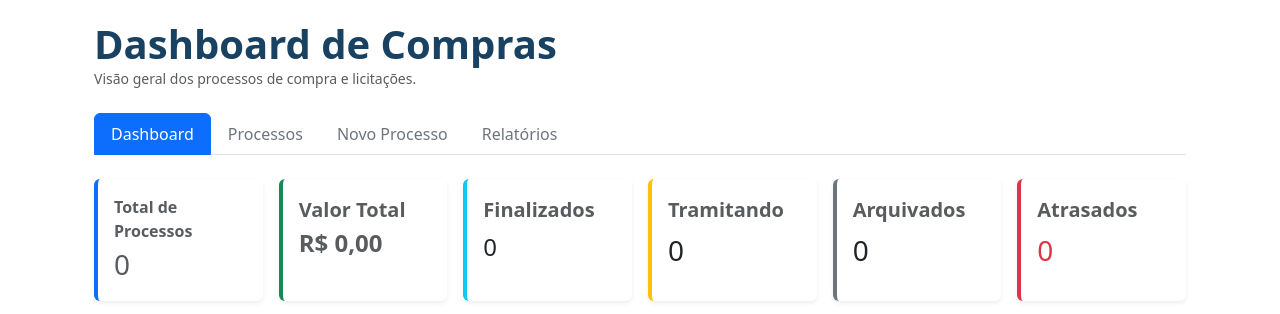
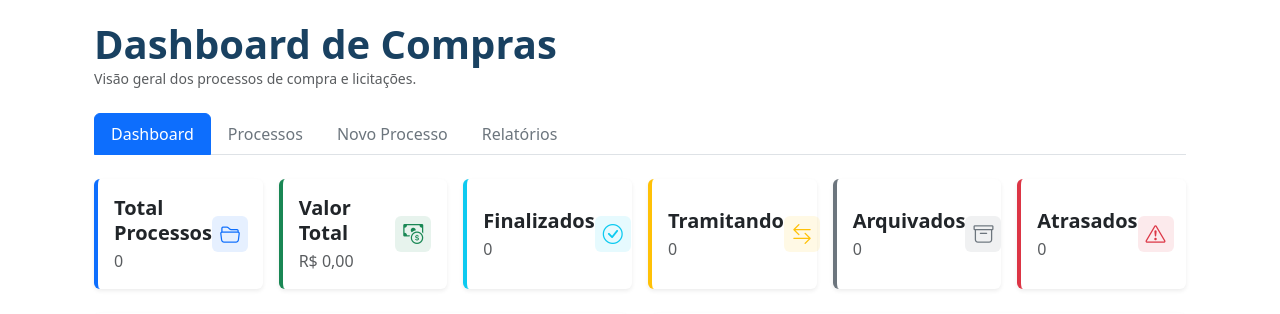
Before and after one commit to JulianeFerreira/SIGMATIC, a Django app: page /compras/ in a window 1280 px wide; the page is wider, and only the part inside the window is pictured. Shown: the part 161-475 px from the top of that part. Run offline with Django 5.2, Linux system fonts and the light colour scheme.

Commit message:
style: Inserido ícones nos cards de métricas

```diff
--- a/templates/contratacoes/compras/dashboard.html
+++ b/templates/contratacoes/compras/dashboard.html
@@ -30,56 +30,104 @@
         </ul>
 
     <div class="row g-3 mb-4">
+    <!-- Card: Total de Processos -->
     <div class="col-md-4 col-xl-2">
-            <div class="card h-100 shadow-sm border-0 border-start border-primary border-4 bg-white">
-                <div class="card-body p-3">
-                    <span class="text-muted fw-semibold d-block fs-6">Total de Processos</span>
-                    <span class="text-muted small d-block fs-3" id="metric-valor" id="metric-total">0</span>
+        <div class="card h-100 border-0 shadow-sm border-start border-primary border-4 bg-white">
+            <div class="card-body d-flex align-items-center justify-content-between p-3">
+                <div>
+                    <!-- Texto Maior (fs-5 e fw-semibold) -->
+                    <h6 class="text-dark fw-semibold mb-1 fs-5 lh-sm">Total Processos</h6>
+                    <!-- Valor Menor (fs-6 e text-muted) -->
+                    <span class="fs-6 fw-normal text-muted" id="metric-total">0</span>
+                </div>
+                <div class="bg-primary bg-opacity-10 p-2 rounded">
+                    <i class="bi bi-folder2-open text-primary fs-5 d-flex"></i>
+                </div>
             </div>
         </div>
     </div>
 
+    <!-- Card: Valor Total -->
     <div class="col-md-4 col-xl-2">
-            <div class="card h-100 shadow-sm border-0 border-start border-success border-4 bg-white">
-                <div class="card-body p-3">
-                    <span class="text-muted fw-semibold d-block fs-5">Valor Total</span>
-                    <span class="text-muted small fw-semibold d-block fs-4" id="metric-valor">R$ 0,00</span>
+        <div class="card h-100 border-0 shadow-sm border-start border-success border-4 bg-white">
+            <div class="card-body d-flex align-items-center justify-content-between p-3">
+                <div>
+                    <!-- Texto Maior -->
+                    <h6 class="text-dark fw-semibold mb-1 fs-5 lh-sm">Valor Total</h6>
+                    <!-- Valor Menor -->
+                    <span class="fs-6 fw-normal text-muted" id="metric-valor">R$ 0,00</span>
+                </div>
+                <div class="bg-success bg-opacity-10 p-2 rounded">
+                    <i class="bi bi-cash-coin text-success fs-5 d-flex"></i>
+                </div>
             </div>
         </div>
     </div>
 
+    <!-- Card: Finalizados -->
     <div class="col-md-4 col-xl-2">
-            <div class="card h-100 shadow-sm border-0 border-start border-info border-4 bg-white">
-                <div class="card-body p-3">
-                    <span class="text-muted fw-semibold d-block fs-5">Finalizados</span>
-                    <span class="text-dark d-block mt-1 fs-4" id="metric-finalizados">0</span>
+        <div class="card h-100 border-0 shadow-sm border-start border-info border-4 bg-white">
+            <div class="card-body d-flex align-items-center justify-content-between p-3">
+                <div>
+                    <!-- Texto Maior -->
+                    <h6 class="text-dark fw-semibold mb-1 fs-5 lh-sm">Finalizados</h6>
+                    <!-- Valor Menor -->
+                    <span class="fs-6 fw-normal text-muted" id="metric-finalizados">0</span>
+                </div>
+                <div class="bg-info bg-opacity-10 p-2 rounded">
+                    <i class="bi bi-check-circle text-info fs-5 d-flex"></i>
+                </div>
             </div>
         </div>
     </div>
 
+    <!-- Card: Tramitando -->
     <div class="col-md-4 col-xl-2">
-            <div class="card h-100 shadow-sm border-0 border-start border-warning border-4 bg-white">
-                <div class="card-body p-3">
-                    <span class="text-muted fw-semibold d-block fs-5">Tramitando</span>
-                    <span class="fs-3 text-dark d-block mt-1" id="metric-tramitando">0</span>
+        <div class="card h-100 border-0 shadow-sm border-start border-warning border-4 bg-white">
+            <div class="card-body d-flex align-items-center justify-content-between p-3">
+                <div>
+                    <!-- Texto Maior -->
+                    <h6 class="text-dark fw-semibold mb-1 fs-5 lh-sm">Tramitando</h6>
+                    <!-- Valor Menor -->
+                    <span class="fs-6 fw-normal text-muted" id="metric-tramitando">0</span>
+                </div>
+                <div class="bg-warning bg-opacity-10 p-2 rounded">
+                    <i class="bi bi-arrow-left-right text-warning fs-5 d-flex"></i>
+                </div>
             </div>
         </div>
     </div>
 
+    <!-- Card: Arquivados -->
     <div class="col-md-4 col-xl-2">
-            <div class="card h-100 shadow-sm border-0 border-start border-secondary border-4 bg-white">
-                <div class="card-body p-3">
-                    <span class="text-muted fw-semibold d-block fs-5">Arquivados</span>
-                    <span class="fs-3 text-dark d-block mt-1" id="metric-arquivados">0</span>
+        <div class="card h-100 border-0 shadow-sm border-start border-secondary border-4 bg-white">
+            <div class="card-body d-flex align-items-center justify-content-between p-3">
+                <div>
+                    <!-- Texto Maior -->
+                    <h6 class="text-dark fw-semibold mb-1 fs-5 lh-sm">Arquivados</h6>
+                    <!-- Valor Menor -->
+                    <span class="fs-6 fw-normal text-muted" id="metric-arquivados">0</span>
+                </div>
+                <div class="bg-secondary bg-opacity-10 p-2 rounded">
+                    <i class="bi bi-archive text-secondary fs-5 d-flex"></i>
+                </div>
             </div>
         </div>
     </div>
 
+    <!-- Card: Atrasados -->
     <div class="col-md-4 col-xl-2">
-            <div class="card h-100 shadow-sm border-0 border-start border-danger border-4  bg-opacity-10">
-                <div class="card-body p-3">
-                    <span class="text-muted fw-semibold d-block fs-5">Atrasados</span>
-                    <span class="fs-3 text-danger d-block mt-1" id="metric-atrasados">0</span>
+        <div class="card h-100 border-0 shadow-sm border-start border-danger border-4 bg-white">
+            <div class="card-body d-flex align-items-center justify-content-between p-3">
+                <div>
+                    <!-- Texto Maior -->
+                    <h6 class="text-dark fw-semibold mb-1 fs-5 lh-sm">Atrasados</h6>
+                    <!-- Valor Menor -->
+                    <span class="fs-6 fw-normal text-muted" id="metric-atrasados">0</span>
+                </div>
+                <div class="bg-danger bg-opacity-10 p-2 rounded">
+                    <i class="bi bi-exclamation-triangle text-danger fs-5 d-flex"></i>
+                </div>
             </div>
         </div>
     </div>
```
Also changed, not shown: templates/contratacoes/compras/processo_form.html (+8 -11 lines), templates/contratacoes/compras/relatorios.html (+67 -40 lines). Lines whose indentation alone changed are shown as unchanged.
